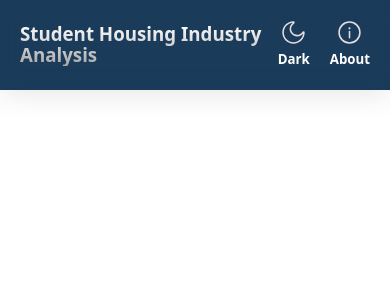
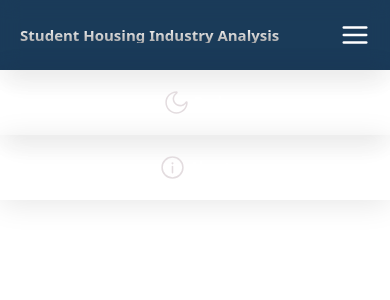
Before and after one commit to devangmalhotra/student-housing-industry-analysis, a React (Vite) app: page / in a window 390 px wide. Shown: the top 300 px of the page. Built offline with nearby package versions, Linux system fonts and the light colour scheme.

Commit message:
updated files

```diff
--- a/package.json
+++ b/package.json
@@ -14,6 +14,7 @@
     "puppeteer": "^24.4.0",
     "react": "^19.0.0",
     "react-dom": "^19.0.0",
+    "react-icons": "^5.5.0",
     "react-router-dom": "^7.3.0"
   },
   "devDependencies": {
--- a/src/App.css
+++ b/src/App.css
@@ -85,6 +85,13 @@
   gap: 5px;
 }
 
+#navbar #hamburger {
+  color: white;
+  font-size: 30px;
+  display: none;
+
+}
+
 h5 {
   margin: 0;
   color: white;
@@ -138,3 +145,40 @@ h5 {
   width: 300px;
   height: 175px;
 }
+
+@media screen and (max-width: 470px) {
+  #navbar #hamburger {
+    display: flex;
+  }
+
+  #navbar ul {
+    flex-direction: column;
+    justify-content: space-evenly;
+    position: absolute;
+    top: 70px;
+    width: 100%;
+    align-items: center;
+    left: 0;
+    right: 0;
+    gap: 0;
+  }
+
+  .hidden {
+    display: none;
+  }
+
+  #navbar li {
+    background: rgba(255, 255, 255, 0.1);
+    box-shadow: 0 4px 30px rgba(0, 0, 0, 0.1);
+    backdrop-filter: blur(9.4px);
+    width: 100%;
+    padding: 20px 0;
+    flex-direction: row;
+    justify-content: center;
+    align-items: center;
+  }
+
+  h3 {
+    font-size: 15px;
+  }
+}
--- a/src/Navbar.jsx
+++ b/src/Navbar.jsx
@@ -3,8 +3,12 @@ import { Link } from 'react-router-dom';
 import infoIcon from './assets/info-circle-svgrepo-com.svg';
 import darkModeIcon from './assets/moon-svgrepo-com.svg';
 import { NavLink } from 'react-router-dom';
+import { FiMenu } from "react-icons/fi";
+import { useState } from 'react';
 
 function Navbar() {
+
+
   return (
     <nav id='navbar'>
       <Link to='/'><h3>Student Housing Industry Analysis</h3></Link>
@@ -12,6 +16,7 @@ function Navbar() {
         <li><img className='header-icon' src={darkModeIcon} alt="Switch modes" /><h5>Dark</h5></li>
         <li><img className='header-icon' src={infoIcon} alt="About" /><h5>About</h5></li>
       </ul>
+      <FiMenu id='hamburger'/>
     </nav>
   )
 }
```
Also changed, not shown: 1 other file (tests, documents, lock files or other folders).
